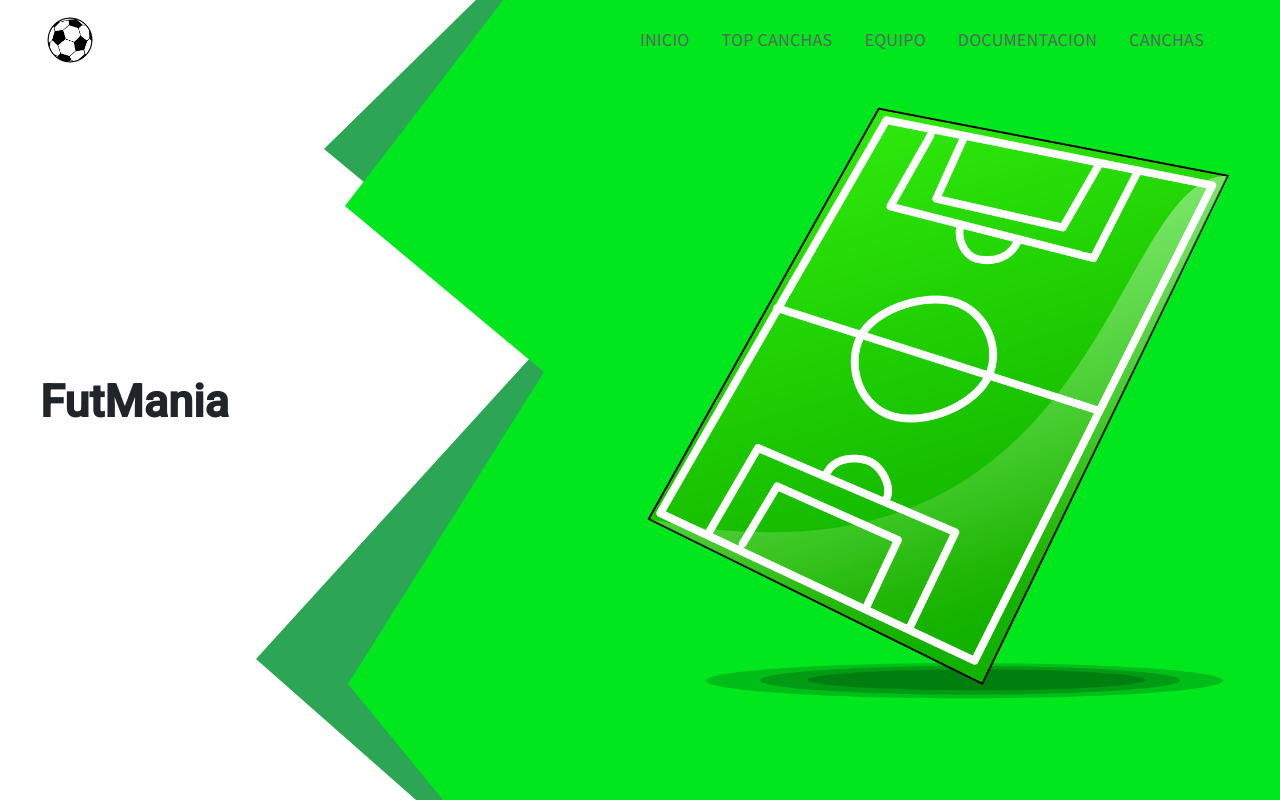
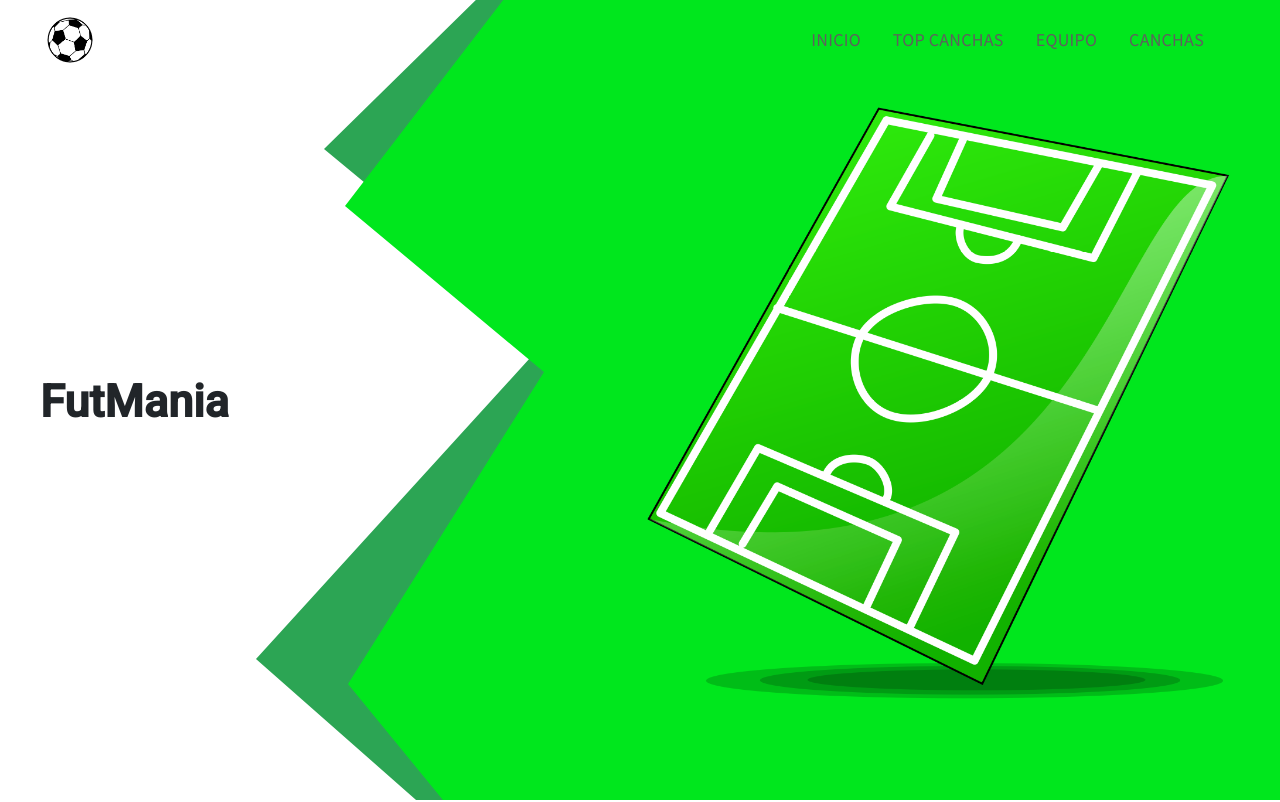
Before and after one commit to Orjuelalaley/Futmania, an Angular app: page /home in a window 1280 px wide. Shown: the top 802 px of the page. Built offline with nearby package versions, Linux system fonts and the light colour scheme; no server answers.

Commit message:
Se elimino el boton de documentación al no ser necesaria

```diff
--- a/src/app/components/navmenu/navmenu.component.html
+++ b/src/app/components/navmenu/navmenu.component.html
@@ -9,7 +9,6 @@
                   <li><a routerLink="/home" (click)="scrollToElement('inicio')" class="inicio">Inicio</a></li>
                   <li><a (click)="scrollToElement('topCanchas')" class="topCanchas">Top Canchas</a></li>
                   <li><a (click)="scrollToElement('equipo')" class="equipo">Equipo</a></li>
-                  <li><a  (click)= "navegar('/documentacion')"class="documentacion">Documentacion</a></li>
                   <li><a (click)="navegar('/canchas')" class="canchas">Canchas</a></li>
               </ul>
           </nav>
```
